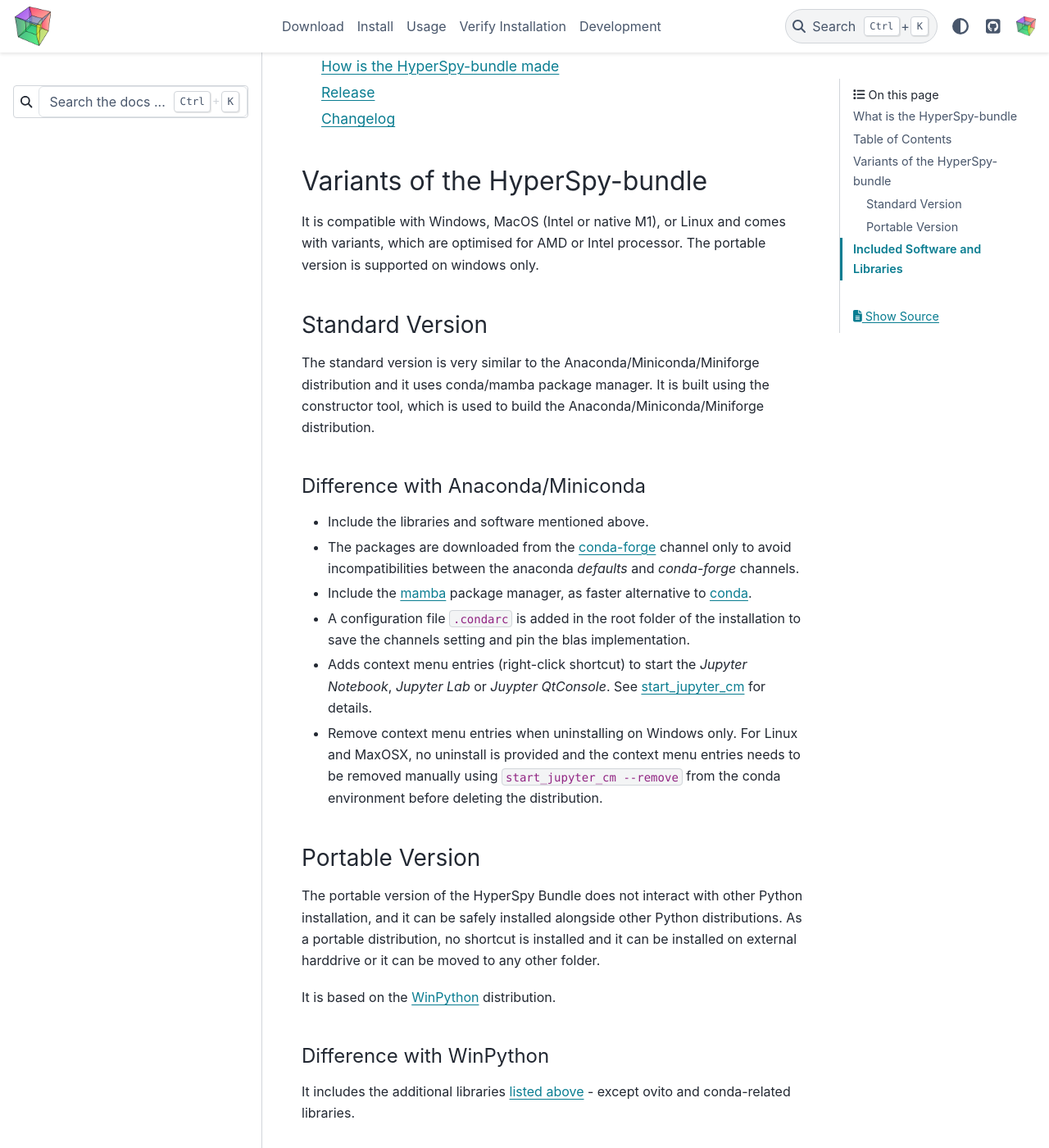
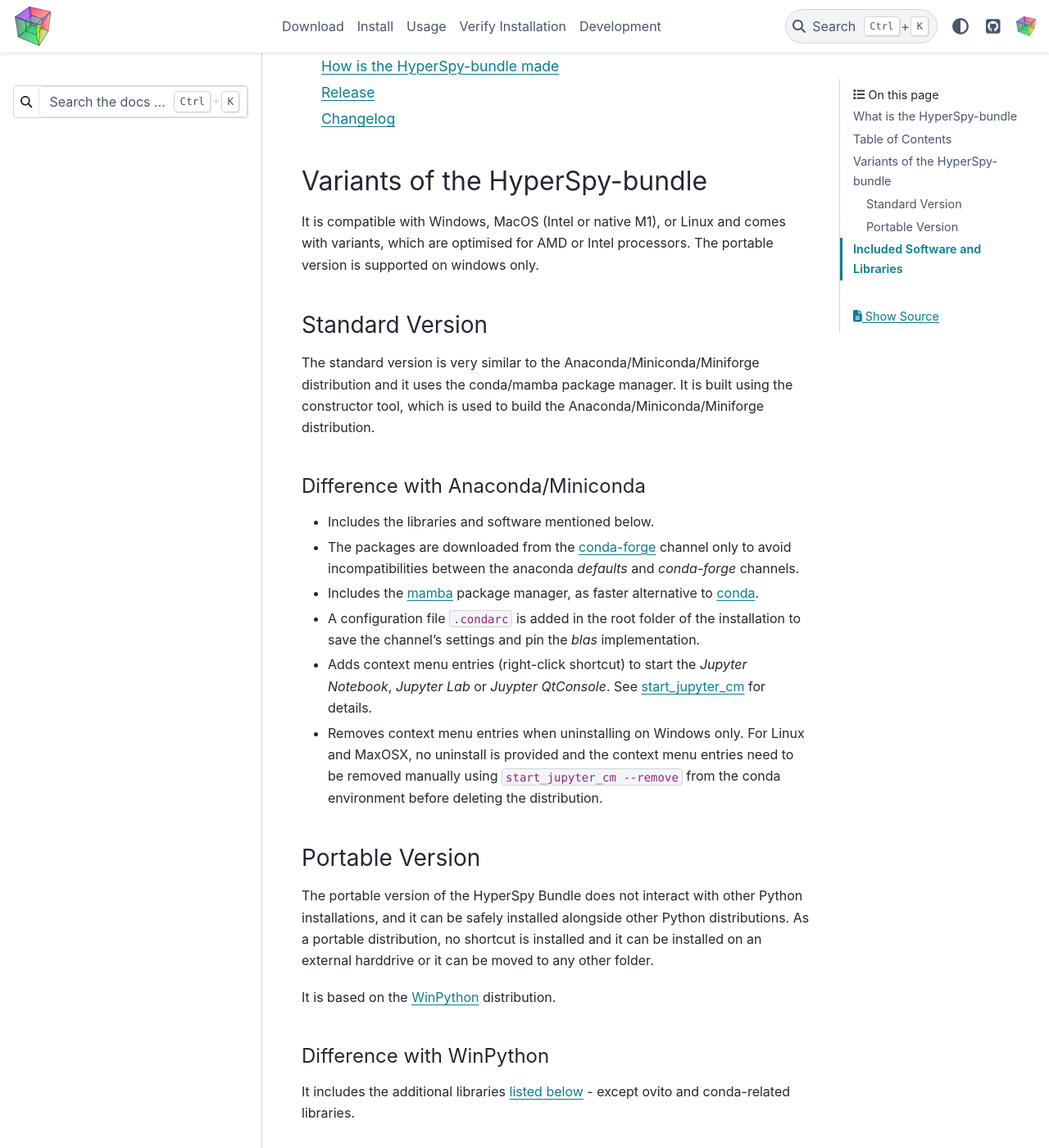
Before and after one commit to hyperspy/hyperspy-bundle, a Sphinx documentation site: the page built from docs/index.rst, in a window 1280 px wide and 1400 px high, scrolled down 883 px. Shown: the whole window at 82% size. Built offline with Sphinx 7.4.7 and the PyData theme 0.15.4, drawn with Linux system fonts in a browser that asks for light colours; some of the changed text lies outside the part shown.

Commit message:
Fix typo documentation
Co-authored-by: Jonas Lähnemann <jonas@pdi-berlin.de>

```diff
--- a/docs/contribute.rst
+++ b/docs/contribute.rst
@@ -15,13 +15,13 @@ The anaconda/miniforge-like version is built using
 `constructor <https://github.com/conda/constructor>`_ and
 `conda-forge <https://conda-forge.org/>`_ packages.
 
-The portable version is built by installing relevant libraries in the
-`WinPython <https://winpython.github.io/>`_ and compress to make 7zip auto-extracts.
+The portable version is built by installing relevant libraries in
+`WinPython <https://winpython.github.io/>`_ and compressing the distribution into to a 7zip auto-extracting archives.
 
 Release
 -------
 
-Release are made when the need arise, typically when new software or libraries are
+Releases are made when the need arises, typically when new software or libraries are
 available or changes in the conda-forge infrastructure which would benefit users.
 
 Changelog
--- a/docs/download.rst
+++ b/docs/download.rst
@@ -3,7 +3,7 @@
 Download
 ========
 
-Download the latest HyperSpy-bundler installer:
+Download the latest HyperSpy-bundle installer:
 
 .. raw:: html
 
@@ -25,4 +25,4 @@ Depending on your computer, choose the most suitable installer:
    :figwidth: 80%
 
    Select a suitable installer depending on what type of processor is in your computer:
-   on Windows and Linux, one of either Intel or AMD on Mac, one of either Intel of M1.
+   on Windows and Linux, one of either Intel or AMD, and on Mac, one of either Intel of M1.
--- a/docs/index.rst
+++ b/docs/index.rst
@@ -35,45 +35,45 @@ Variants of the HyperSpy-bundle
 ===============================
 
 It is compatible with Windows, MacOS (Intel or native M1), or Linux and comes
-with variants, which are optimised for AMD or Intel processor.
+with variants, which are optimised for AMD or Intel processors.
 The portable version is supported on windows only.
 
 Standard Version
 ----------------
 
 The standard version is very similar to the Anaconda/Miniconda/Miniforge distribution and it uses
-conda/mamba package manager.
+the conda/mamba package manager.
 It is built using the constructor tool, which is used to build the Anaconda/Miniconda/Miniforge
 distribution.
 
 Difference with Anaconda/Miniconda
 ^^^^^^^^^^^^^^^^^^^^^^^^^^^^^^^^^^
 
-* Include the libraries and software mentioned above.
+* Includes the libraries and software mentioned below.
 * The packages are downloaded from the `conda-forge <https://conda-forge.org>`_ channel only to
   avoid incompatibilities between the anaconda *defaults* and *conda-forge* channels.
-* Include the `mamba <https://mamba.readthedocs.io>`_ package manager, as faster alternative to `conda <https://docs.conda.io/projects/conda>`_.
+* Includes the `mamba <https://mamba.readthedocs.io>`_ package manager, as faster alternative to `conda <https://docs.conda.io/projects/conda>`_.
 * A configuration file ``.condarc`` is added in the root folder of the installation to save
-  the channels setting and pin the blas implementation.
+  the channel's settings and pin the `blas` implementation.
 * Adds context menu entries (right-click shortcut) to start the *Jupyter Notebook*, *Jupyter Lab* or *Juypter QtConsole*.
   See `start_jupyter_cm <https://github.com/hyperspy/start_jupyter_cm>`_ for details.
-* Remove context menu entries when uninstalling on Windows only. For Linux and MaxOSX, no uninstall is provided and
-  the context menu entries needs to be removed manually using ``start_jupyter_cm --remove`` from the conda environment before
+* Removes context menu entries when uninstalling on Windows only. For Linux and MaxOSX, no uninstall is provided and
+  the context menu entries need to be removed manually using ``start_jupyter_cm --remove`` from the conda environment before
   deleting the distribution.
 
 Portable Version
 ----------------
 
-The portable version of the HyperSpy Bundle does not interact with other Python installation, and
+The portable version of the HyperSpy Bundle does not interact with other Python installations, and
 it can be safely installed alongside other Python distributions. As a portable distribution,
-no shortcut is installed and it can be installed on external harddrive or it can be moved to any other folder.
+no shortcut is installed and it can be installed on an external harddrive or it can be moved to any other folder.
 
 It is based on the `WinPython <https://winpython.github.io/>`_ distribution.
 
 Difference with WinPython
 ^^^^^^^^^^^^^^^^^^^^^^^^^
 
-It includes the additional libraries  :ref:`listed above <included_librairies-label>` - except ovito and conda-related libraries.
+It includes the additional libraries  :ref:`listed below <included_librairies-label>` - except ovito and conda-related libraries.
 
 
 .. _included_librairies-label:
```
Also changed, not shown: other parts of docs/index.rst (+3 -3 lines), README.md (+2 -2 lines), docs/install.rst (+6 -6 lines), docs/usage.rst (+6 -6 lines), docs/verify.rst (+10 -8 lines), 1 other file.
